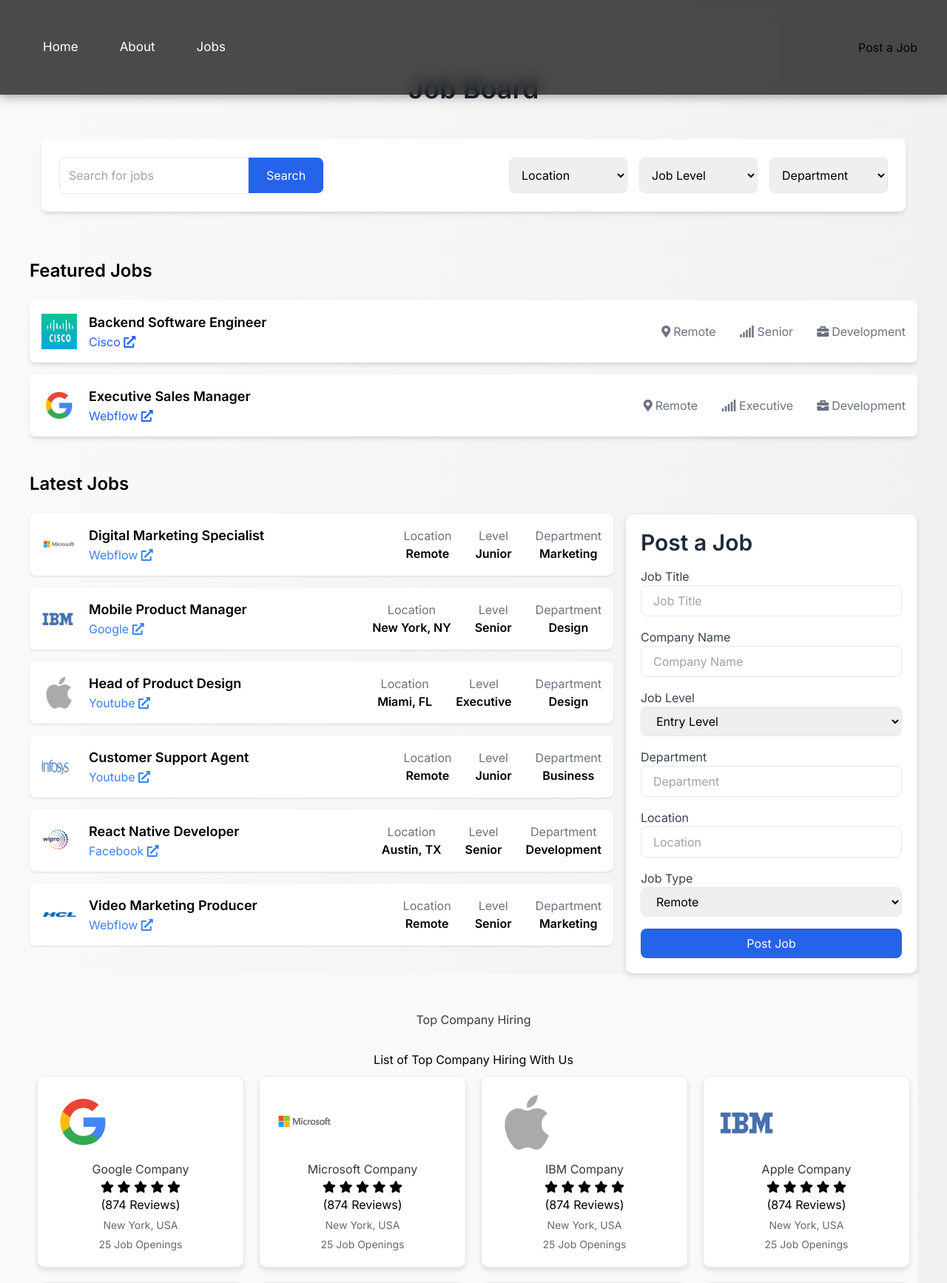
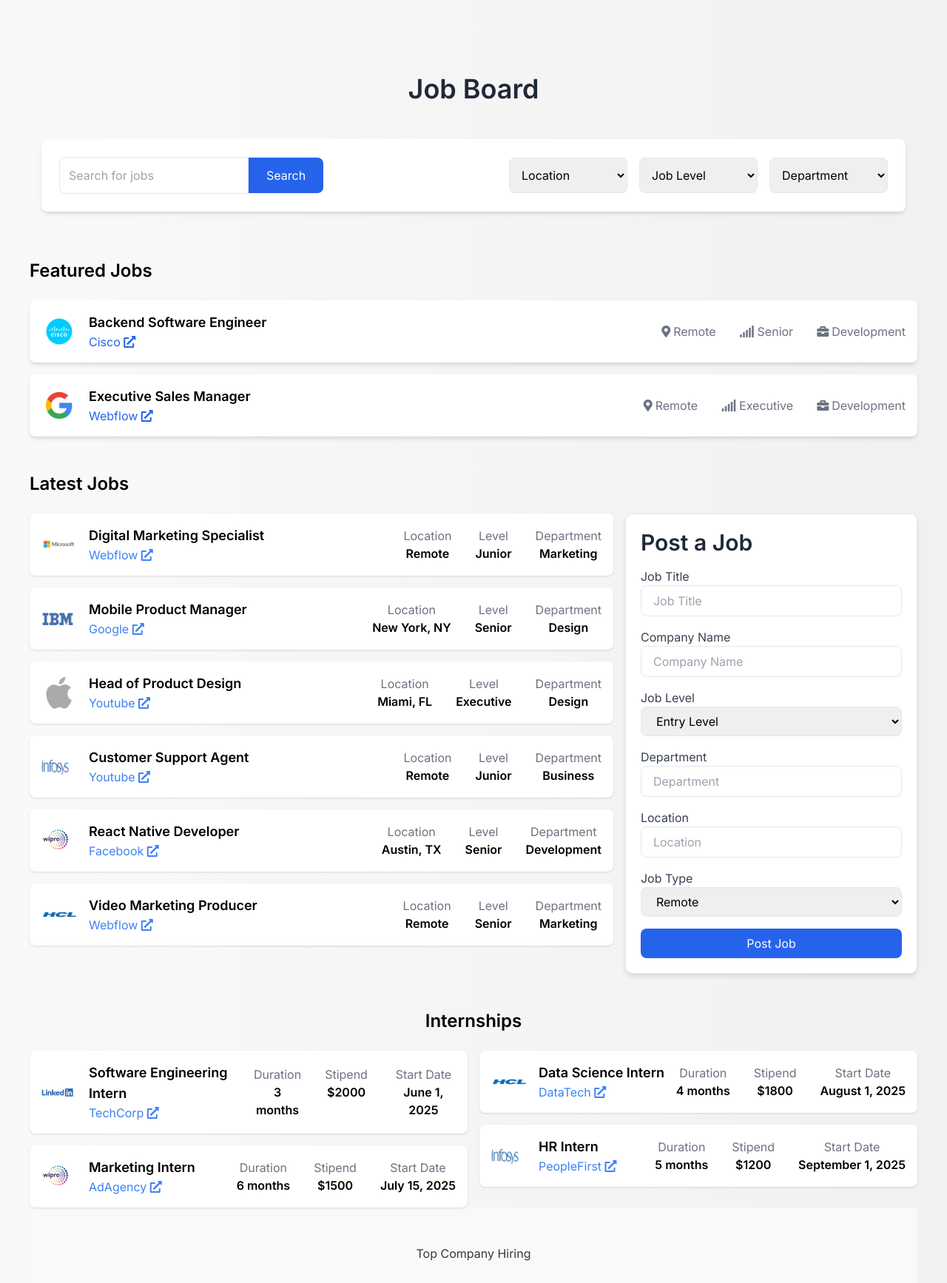
Before and after one commit to Nitish-Goregaonkar/AlumniProject, a Flask app: template templates/job_home.html in a window 1280 px wide. Shown: the top 1734 px of the page at 74% size. Run offline with Flask 3, Linux system fonts and the light colour scheme; the template is opened without the code that fills it, so the values that code supplies are empty; some libraries are stand-ins or nearby versions.

Commit message:
job,images,login updation & chatting remaining

```diff
--- a/templates/job_home.html
+++ b/templates/job_home.html
@@ -15,7 +15,7 @@
             padding: 0;
             color: black;
         }
-        .navbar {
+        /* .navbar {
             position: fixed;
             width: 100%;
             height: 16%;
@@ -66,7 +66,7 @@
             background: linear-gradient(135deg, #ff5500, #ff8000);
             transform: scale(1.1);
             box-shadow: 0 6px 15px rgba(255, 85, 0, 0.6);
-        }
+        } */
         .job-board-container {
             padding: 100px 40px 40px;
         }
@@ -203,14 +203,14 @@
     </style>
 </head>
 <body>
-    <div class="navbar">
+    <!-- <div class="navbar">
         <div class="nav-links">
             <a href="#">Home</a>
             <a href="#">About</a>
             <a href="#">Jobs</a>
         </div>
         <button class="btn-primary">Post a Job</button>
-    </div>
+    </div> -->
     <div class="job-board-container">
         <h1 class="text-4xl font-bold text-center mb-8 text-gray-800">Job Board</h1>
         <div class="container mx-auto p-4">
@@ -255,7 +255,7 @@
                 <!-- Job 1 -->
                 <div class="bg-white p-4 rounded-lg shadow-md flex items-center justify-between">
                     <div class="flex items-center space-x-4">
-                        <img alt="Company logo" class="w-12 h-12" height="50" src="/src/images/cisco.png" width="50"/>
+                        <img alt="Company logo" class="w-12 h-12" height="55" src="/src/images/cisco1.png" width="55"/>
                         <div>
                             <h3 class="text-lg font-semibold">Backend Software Engineer</h3>
                             <a class="text-blue-600" href="featured_job1.html">
@@ -307,6 +307,7 @@
                     </div>
                 </div>
             </div>
+
         </div>
         <!-- Latest Jobs Section -->
         <div class="mt-12">
@@ -519,6 +520,129 @@
                 </div>
             </div>
         </div>
+
+        <!-- Internship Section -->
+<div class="mt-12">
+   <center> <h2 class="text-2xl font-bold mb-6">Internships</h2></center>
+    <div class="flex flex-col lg:flex-row space-y-4 lg:space-y-0 lg:space-x-4">
+        <!-- Left Column -->
+        <div class="w-full lg:w-1/2 space-y-4">
+            <!-- Internship Item 1 -->
+            <div class="bg-white p-4 rounded-lg shadow flex items-center justify-between">
+                <div class="flex items-center">
+                    <img alt="Company logo" class="w-12 h-12 rounded-full mr-4" height="50" src="/src/images/company-8.png" width="50"/>
+                    <div>
+                        <h2 class="text-lg font-semibold">Software Engineering Intern</h2>
+                        <a class="text-blue-500" href="#">
+                            TechCorp
+                            <i class="fas fa-external-link-alt"></i>
+                        </a>
+                    </div>
+                </div>
+                <div class="flex space-x-8">
+                    <div class="text-center">
+                        <p class="text-gray-500">Duration</p>
+                        <p class="font-semibold">3 months</p>
+                    </div>
+                    <div class="text-center">
+                        <p class="text-gray-500">Stipend</p>
+                        <p class="font-semibold">$2000</p>
+                    </div>
+                    <div class="text-center">
+                        <p class="text-gray-500">Start Date</p>
+                        <p class="font-semibold">June 1, 2025</p>
+                    </div>
+                </div>
+            </div>
+            <!-- Internship Item 2 -->
+            <div class="bg-white p-4 rounded-lg shadow flex items-center justify-between">
+                <div class="flex items-center">
+                    <img alt="Company logo" class="w-12 h-12 rounded-full mr-4" height="50" src="/src/images/company-6.png" width="50"/>
+                    <div>
+                        <h2 class="text-lg font-semibold">Marketing Intern</h2>
+                        <a class="text-blue-500" href="#">
+                            AdAgency
+                            <i class="fas fa-external-link-alt"></i>
+                        </a>
+                    </div>
+                </div>
+                <div class="flex space-x-8">
+                    <div class="text-center">
+                        <p class="text-gray-500">Duration</p>
+                        <p class="font-semibold">6 months</p>
+                    </div>
+                    <div class="text-center">
+                        <p class="text-gray-500">Stipend</p>
+                        <p class="font-semibold">$1500</p>
+                    </div>
+                    <div class="text-center">
+                        <p class="text-gray-500">Start Date</p>
+                        <p class="font-semibold">July 15, 2025</p>
+                    </div>
+                </div>
+            </div>
+        </div>
+
+        <!-- Right Column -->
+        <div class="w-full lg:w-1/2 space-y-4">
+            <!-- Internship Item 3 -->
+            <div class="bg-white p-4 rounded-lg shadow flex items-center justify-between">
+                <div class="flex items-center">
+                    <img alt="Company logo" class="w-12 h-12 rounded-full mr-4" height="50" src="/src/images/company-7.png" width="50"/>
+                    <div>
+                        <h2 class="text-lg font-semibold">Data Science Intern</h2>
+                        <a class="text-blue-500" href="#">
+                            DataTech
+                            <i class="fas fa-external-link-alt"></i>
+                        </a>
+                    </div>
+                </div>
+                <div class="flex space-x-8">
+                    <div class="text-center">
+                        <p class="text-gray-500">Duration</p>
+                        <p class="font-semibold">4 months</p>
+                    </div>
+                    <div class="text-center">
+                        <p class="text-gray-500">Stipend</p>
+                        <p class="font-semibold">$1800</p>
+                    </div>
+                    <div class="text-center">
+                        <p class="text-gray-500">Start Date</p>
+                        <p class="font-semibold">August 1, 2025</p>
+                    </div>
+                </div>
+            </div>
+            <!-- Internship Item 4 -->
+            <div class="bg-white p-4 rounded-lg shadow flex items-center justify-between">
+                <div class="flex items-center">
+                    <img alt="Company logo" class="w-12 h-12 rounded-full mr-4" height="50" src="/src/images/company-5.png" width="50"/>
+                    <div>
+                        <h2 class="text-lg font-semibold">HR Intern</h2>
+                        <a class="text-blue-500" href="#">
+                            PeopleFirst
+                            <i class="fas fa-external-link-alt"></i>
+                        </a>
+                    </div>
+                </div>
+                <div class="flex space-x-8">
+                    <div class="text-center">
+                        <p class="text-gray-500">Duration</p>
+                        <p class="font-semibold">5 months</p>
+                    </div>
+                    <div class="text-center">
+                        <p class="text-gray-500">Stipend</p>
+                        <p class="font-semibold">$1200</p>
+                    </div>
+                    <div class="text-center">
+                        <p class="text-gray-500">Start Date</p>
+                        <p class="font-semibold">September 1, 2025</p>
+                    </div>
+                </div>
+            </div>
+        </div>
+    </div>
+</div>
+
         <!-- Top Company Hiring Section -->
         <div class="top-company-section">
             <h2 class="top-company-heading">Top Company Hiring</h2>
```
Also changed, not shown: templates/chat.html (added, +110 -0 lines), templates/login_main.html (+13 -13 lines), templates/registration_new.html (added, +298 -0 lines), src/images/cisco1.png (added).
